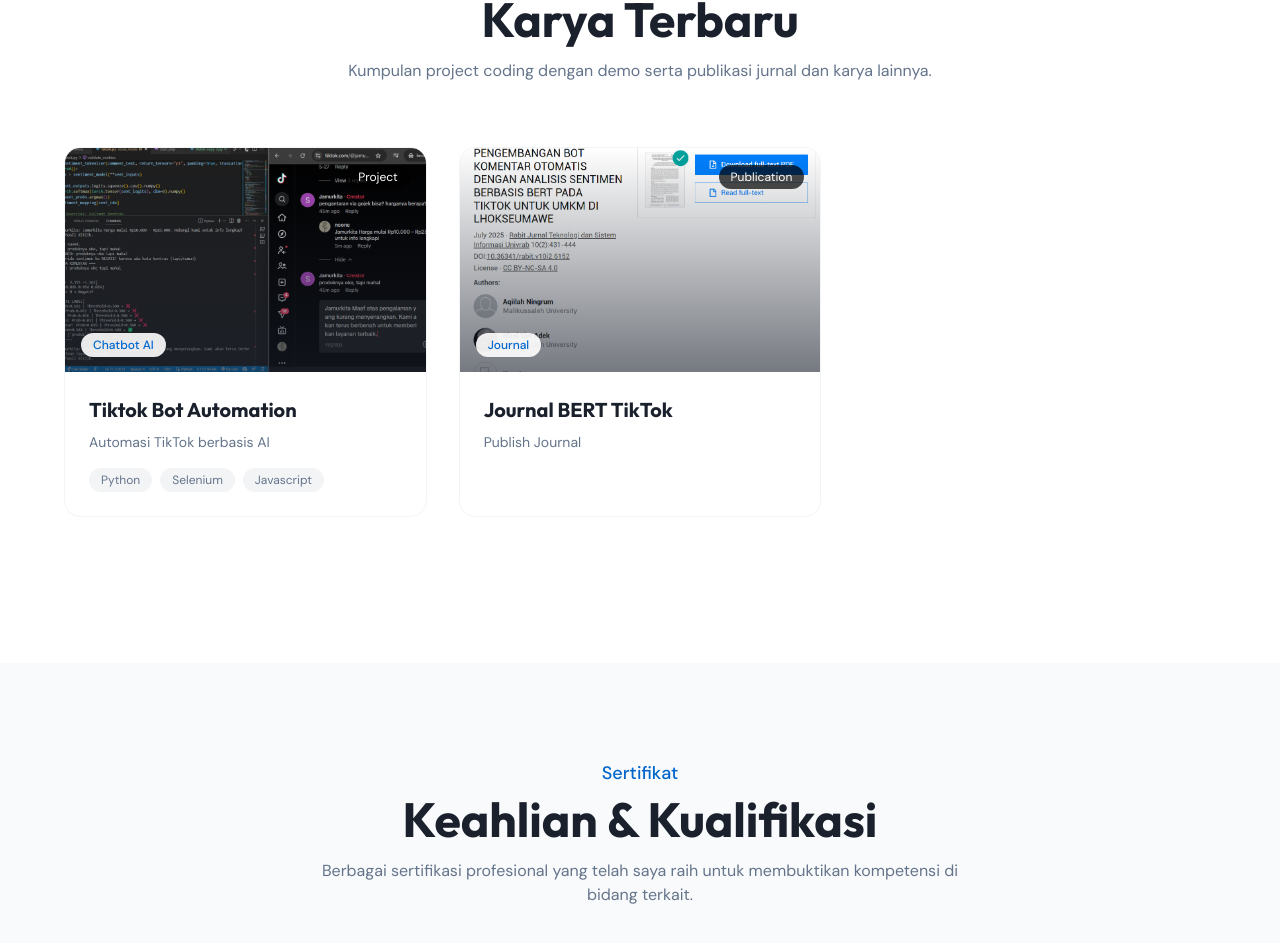
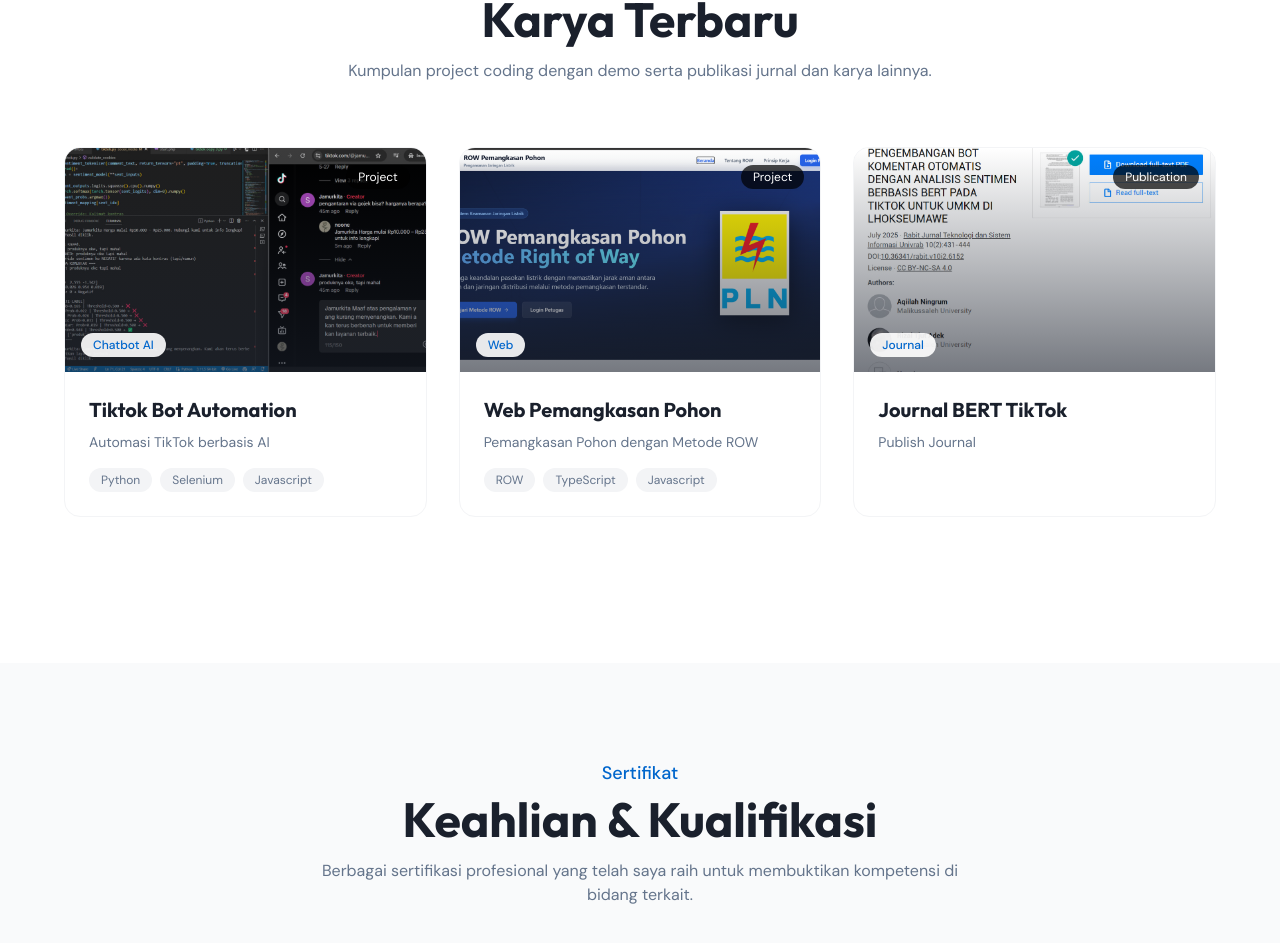
Before and after one commit to qilaa1/Website-Portofolio-Aqiilah, a React (Vite) app in the folder Frontend/: page / in a window 1280 px wide. Shown: the part 2541-3484 px from the top of the page. Built offline with nearby package versions, Linux system fonts and the light colour scheme.

Commit message:
add new project

```diff
--- a/Frontend/src/data/portfolio.ts
+++ b/Frontend/src/data/portfolio.ts
@@ -13,9 +13,11 @@
 import c3 from '../assets/img/certificates/c3.jpg';
 import c4 from '../assets/img/certificates/c4.jpg';
 import c5 from '../assets/img/certificates/c5.jpg';
+import p2 from '../assets/project/p4.jpg';
 import c6 from '../assets/project/p3.jpg';
 import c7 from '../assets/project/p2.jpg';
 import p1 from '../assets/project/p1.pdf';
+
 
 /* ================= PERSONAL ================= */
 export const personalInfo = {
@@ -75,6 +77,17 @@
     videoEmbeds: ['https://www.youtube.com/embed/FO2tPbB5SUo'],
     technologies: ['Python', 'Selenium', 'Javascript'],
     documentationUrl: 'https://github.com/qilaa1/Chatbot-Tiktok-',
+    features: ['Chatbot', 'Auto Reply'],
+  },
+  {
+    id: 'project-2',
+    type: 'project',
+    types: 'Web',
+    title: 'Web Pemangkasan Pohon',
+    description: 'Pemangkasan Pohon dengan Metode ROW',
+    thumbnail: p2,
+    technologies: ['ROW', 'TypeScript', 'Javascript'],
+    documentationUrl: '-',
     features: ['Chatbot', 'Auto Reply'],
   },
 ];
```
Also changed, not shown: Frontend/src/assets/project/p4.jpg (added).
